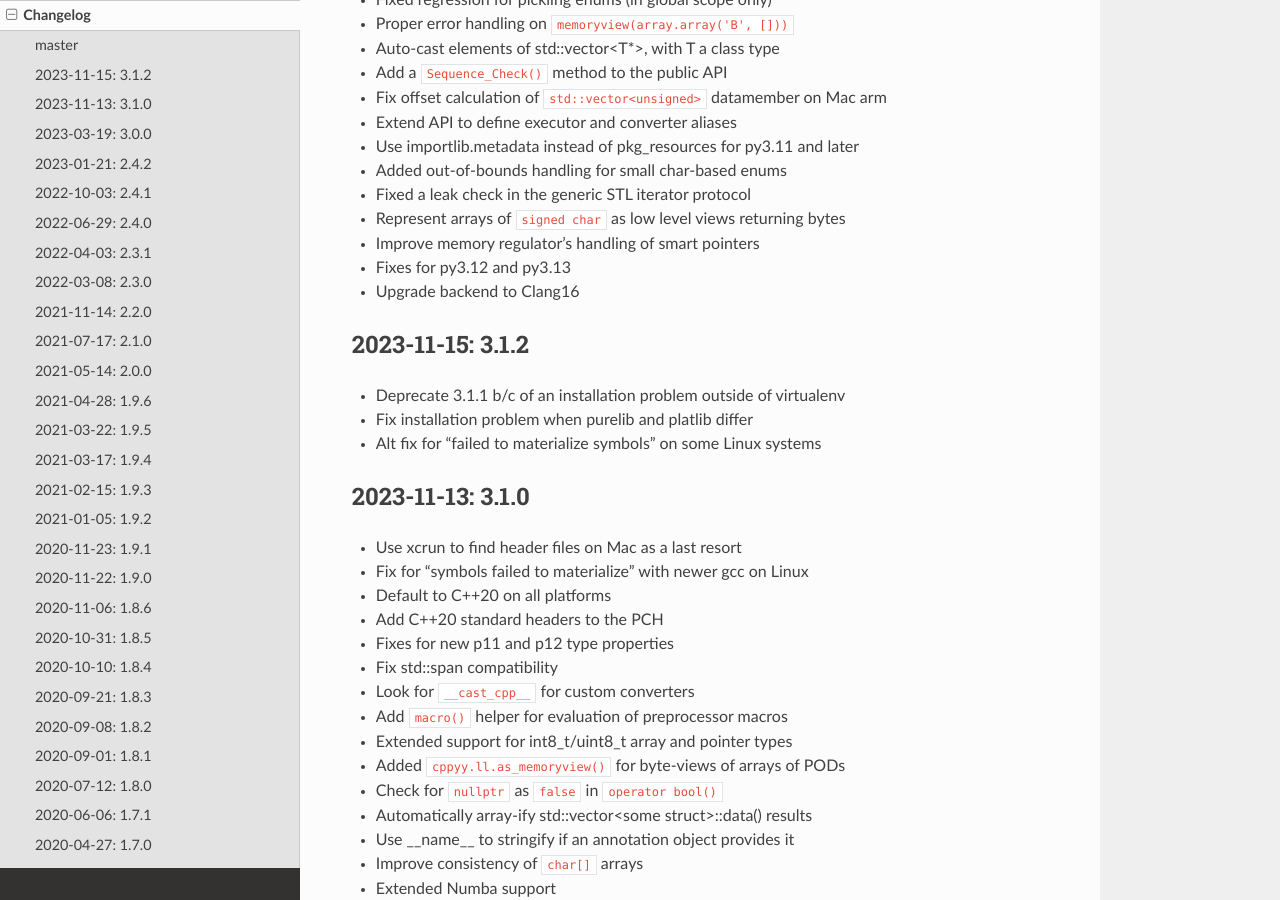
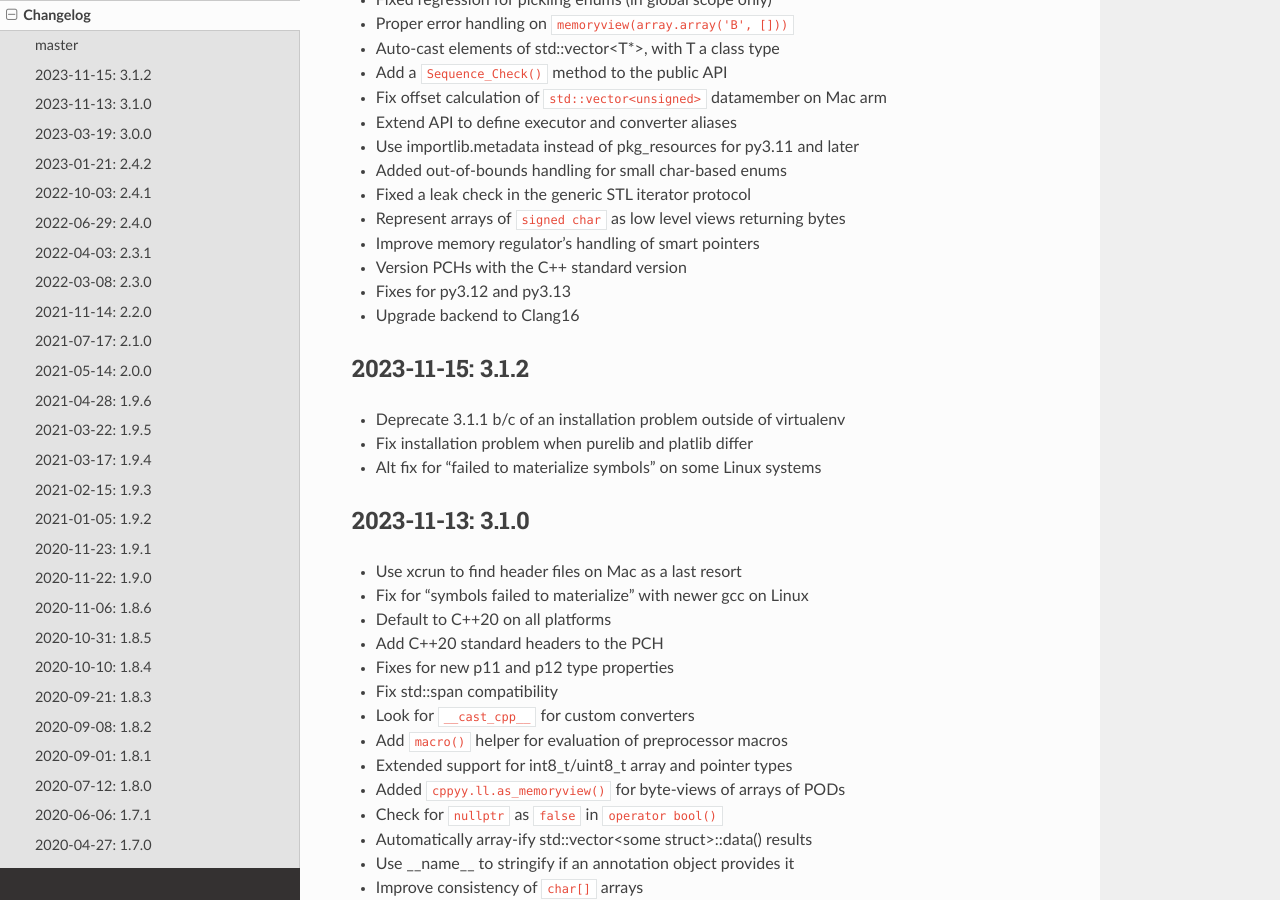
Before and after one commit to wlav/cppyy, a Sphinx documentation site: the page built from doc/source/changelog.rst, in a window 1280 px wide and 900 px high, scrolled down 420 px. Built offline with Sphinx 7.4.7 and the Read the Docs theme 3.1.0, drawn with Linux system fonts in a browser that asks for light colours.

Commit message:
add note about versioning PCHs with the C++ standard

```diff
--- a/doc/source/changelog.rst
+++ b/doc/source/changelog.rst
@@ -28,6 +28,7 @@ master
 * Fixed a leak check in the generic STL iterator protocol
 * Represent arrays of ``signed char`` as low level views returning bytes
 * Improve memory regulator's handling of smart pointers
+* Version PCHs with the C++ standard version
 * Fixes for py3.12 and py3.13
 * Upgrade backend to Clang16
 
```
